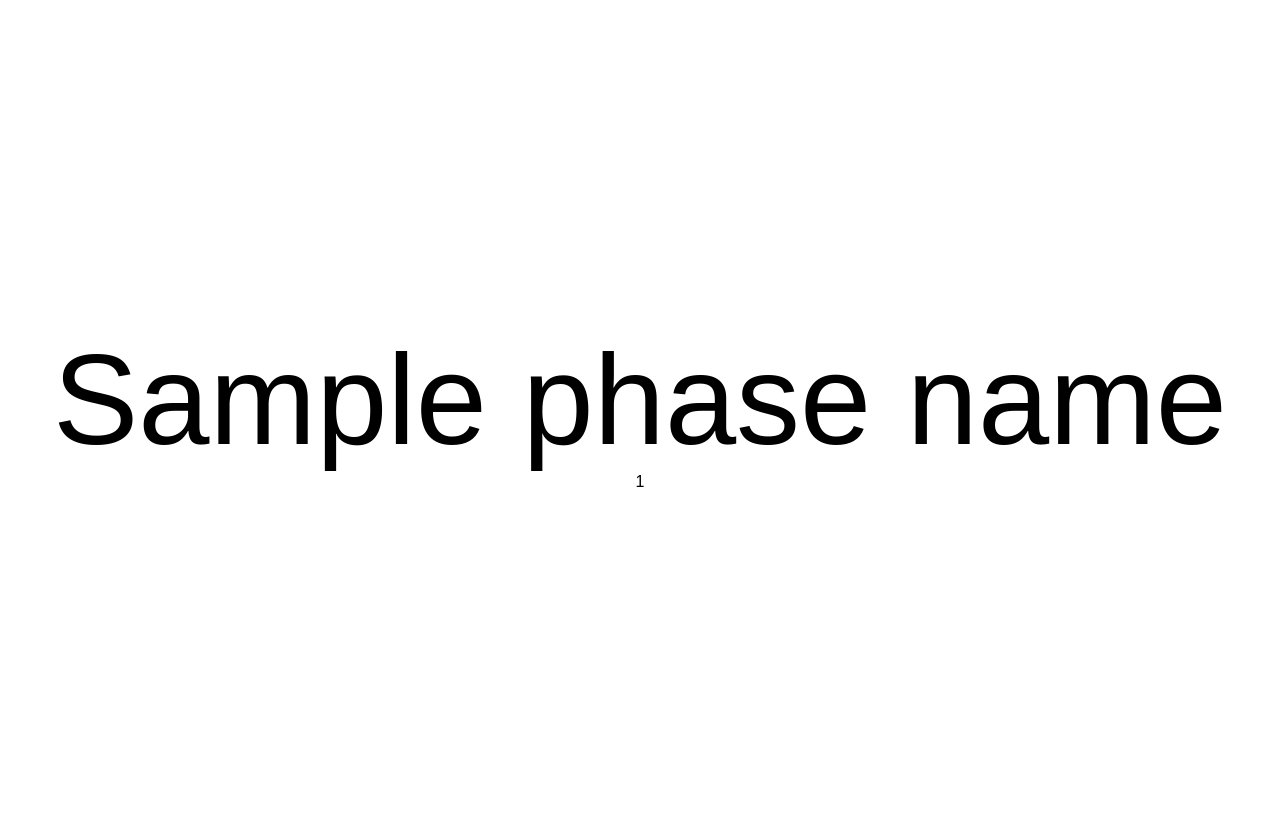
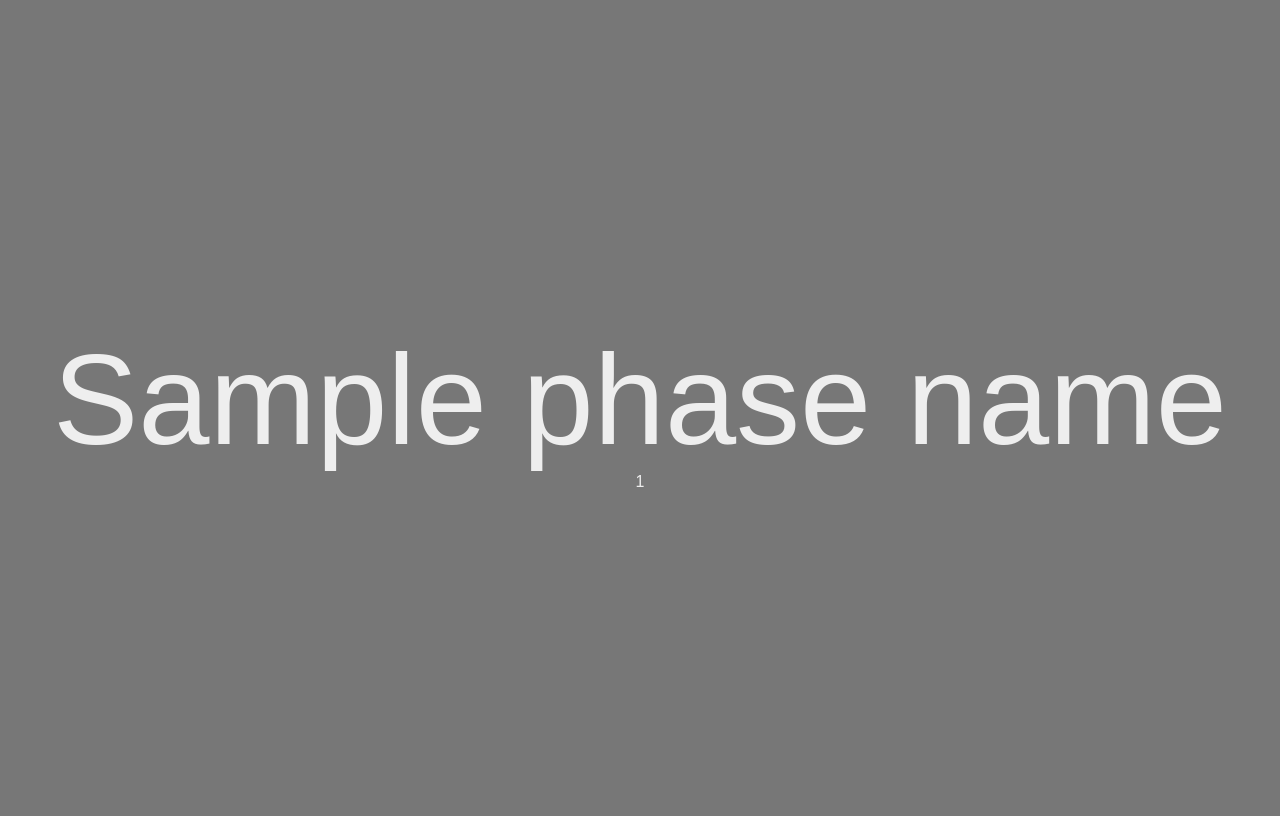
Before and after one commit to linduff/moonPhase, a Flask app: template templates/moonPhase.html in a window 1280 px wide. Run offline with Flask 3, Linux system fonts and the light colour scheme; the template is opened without the code that fills it: most values are stand-ins (such as "Sample title", 1, 10 or a date in 2020).

Commit message:
Changed UI colors

```diff
--- a/static/style.css
+++ b/static/style.css
@@ -5,14 +5,17 @@
     align-items: center;
     text-align: center;
     min-height: 100vh;
+
+    background-color: #777777;
+    font-family: Arial, sans-serif;
+    color: #eeeeee;
 }
 
 .name {
     font-size: 800%;
-    font-family: Arial, sans-serif;
+
 }
 
 .number {
     font-size: 100%;
-    font-family: Arial, sans-serif;
 }
```
